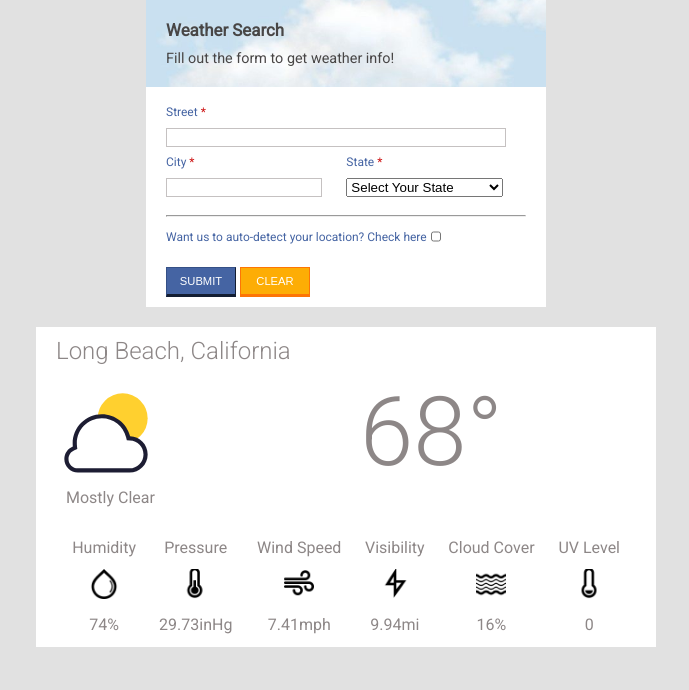
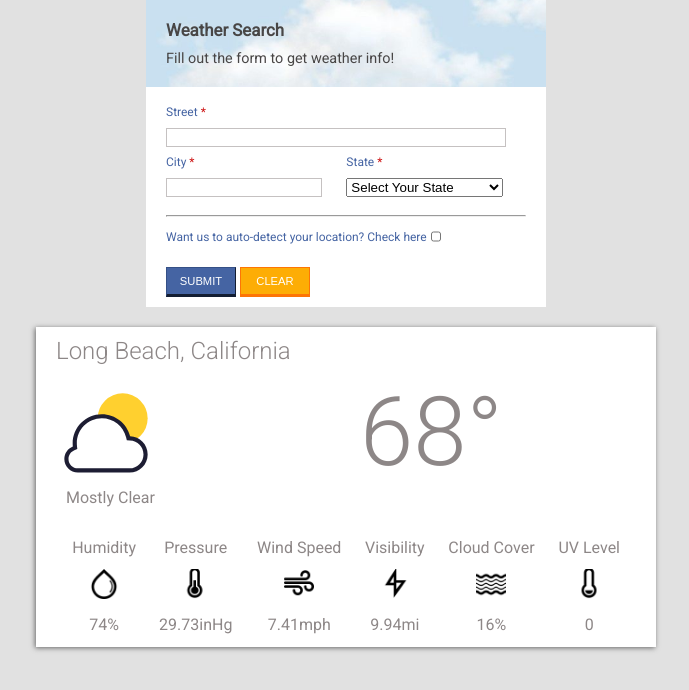
Before and after one commit to gbccccc/Weather-native, a Flask app: page / in a window 1280 px wide, with the pointer over the restyled element. Shown: the top 690 px of the page, without its empty margins (294-983 px from the left). Run offline with Flask 3, Linux system fonts and the light colour scheme.

Commit message:
box shadow for result card

```diff
--- a/static/styles/style.css
+++ b/static/styles/style.css
@@ -140,6 +140,10 @@ body {
     color: #8d8787;
 }
 
+.result-card:hover {
+    box-shadow: -1px 1px 5px 0 #696969;
+}
+
 .card-address {
     font-size: 1.5em;
 }
```
